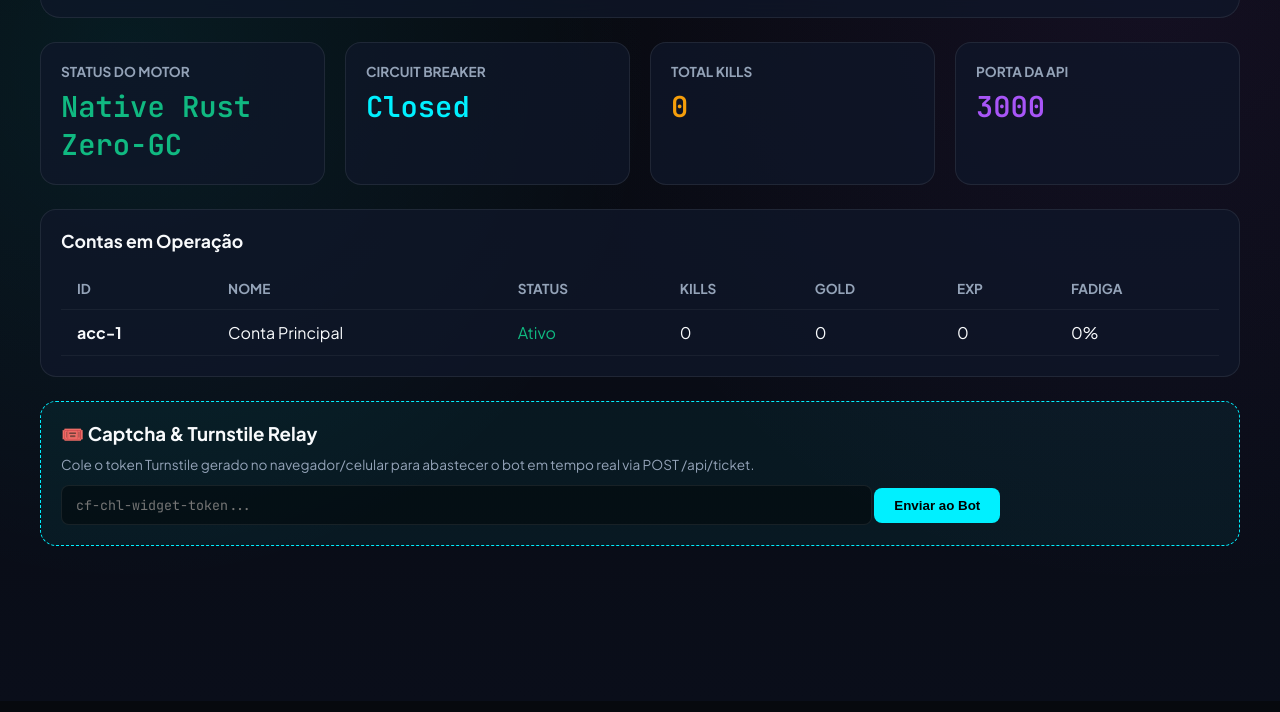
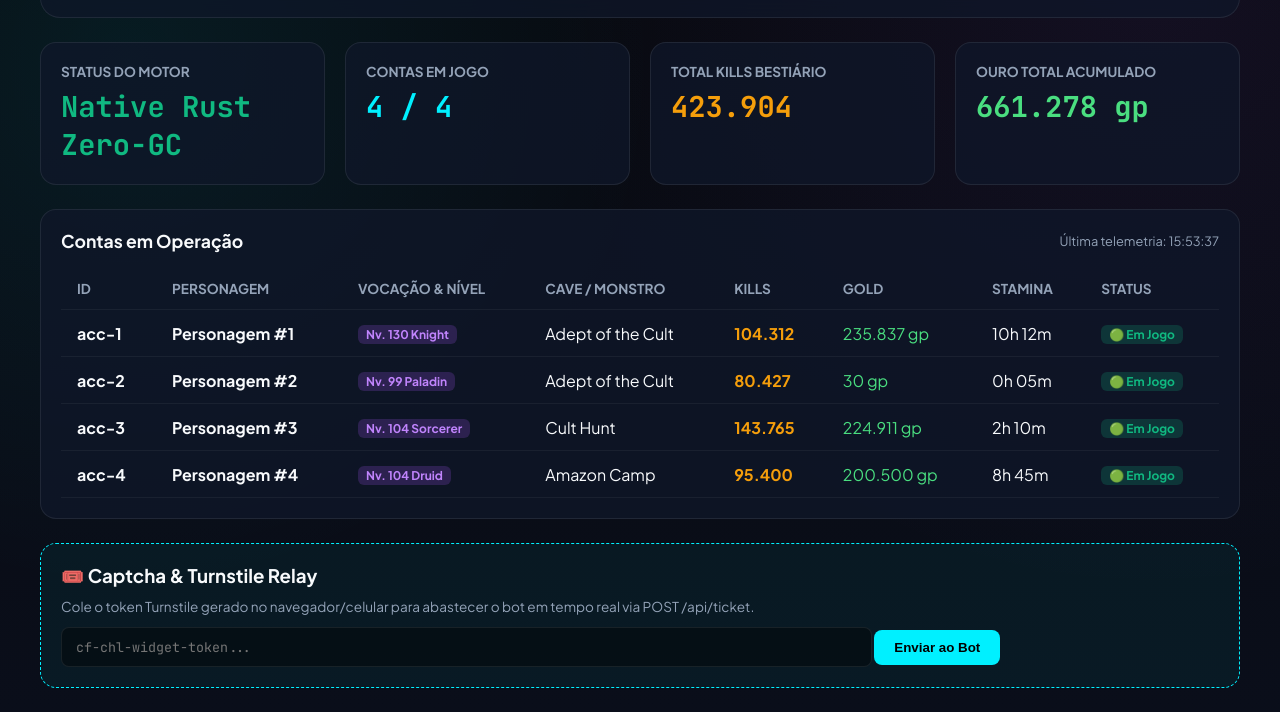
Before and after one commit to kbelludoo/huntera-bot, a plain HTML site: page docs/index.html in a window 1280 px wide. Shown: the part 99-811 px from the top of the page. Drawn offline with Linux system fonts and the light colour scheme; no server answers.

Commit message:
fix(docs): add 4 accounts live telemetry with auto-fallback to status.json

```diff
--- a/docs/index.html
+++ b/docs/index.html
@@ -4,7 +4,7 @@
   <meta charset="UTF-8">
   <meta name="viewport" content="width=device-width, initial-scale=1.0">
   <title>⚔️ Huntera Idle — Native Rust Bot Command Center (Zero-GC)</title>
-  <link href="https://fonts.googleapis.com/css2?family=JetBrains+Mono:wght@400;600&family=Plus+Jakarta+Sans:wght@400;600;700;800&display=swap" rel="stylesheet">
+  <link href="https://fonts.googleapis.com/css2?family=JetBrains+Mono:wght@400;600;700&family=Plus+Jakarta+Sans:wght@400;600;700;800&display=swap" rel="stylesheet">
   <style>
     :root {
       --bg: #07090e;
@@ -13,6 +13,7 @@
       --accent: #00f0ff;
       --green: #10b981;
       --gold: #f59e0b;
+      --purple: #a855f7;
       --text: #f8fafc;
       --text-muted: #94a3b8;
     }
@@ -48,6 +49,9 @@
     .relay-box { margin-top: 24px; background: rgba(0, 240, 255, 0.05); border: 1px dashed var(--accent); border-radius: 16px; padding: 20px; }
     input[type=text] { width: 70%; padding: 10px 14px; background: rgba(0,0,0,0.4); border: 1px solid var(--card-border); border-radius: 8px; color: #fff; font-family: 'JetBrains Mono', monospace; }
     button { padding: 10px 20px; background: var(--accent); color: #000; font-weight: 700; border: none; border-radius: 8px; cursor: pointer; }
+    .tag { display: inline-block; padding: 2px 8px; border-radius: 6px; font-size: 0.75rem; font-weight: 700; }
+    .tag-green { background: rgba(16, 185, 129, 0.2); color: #10b981; }
+    .tag-purple { background: rgba(168, 85, 247, 0.2); color: #c084fc; }
   </style>
 </head>
 <body>
@@ -71,35 +75,39 @@
         <div class="val" style="color: var(--green);" id="engineStatus">ONLINE (Rust)</div>
       </div>
       <div class="card">
-        <h3>CIRCUIT BREAKER</h3>
-        <div class="val" style="color: var(--accent);" id="cbState">CLOSED (Ativo)</div>
+        <h3>CONTAS EM JOGO</h3>
+        <div class="val" style="color: var(--accent);" id="activeAccounts">4 / 4</div>
       </div>
       <div class="card">
-        <h3>TOTAL KILLS</h3>
-        <div class="val" style="color: var(--gold);" id="totalKills">--</div>
+        <h3>TOTAL KILLS BESTIÁRIO</h3>
+        <div class="val" style="color: var(--gold);" id="totalKills">423.904</div>
       </div>
       <div class="card">
-        <h3>PORTA DA API</h3>
-        <div class="val" style="color: #a855f7;">3000</div>
+        <h3>OURO TOTAL ACUMULADO</h3>
+        <div class="val" style="color: #4ade80;" id="totalGold">661.278 gp</div>
       </div>
     </div>
 
     <div class="table-container">
-      <h2 style="margin-bottom: 16px; font-size: 1.1rem;">Contas em Operação</h2>
+      <h2 style="margin-bottom: 16px; font-size: 1.1rem; display: flex; justify-content: space-between; align-items: center;">
+        <span>Contas em Operação</span>
+        <span style="font-size: 0.8rem; color: var(--text-muted); font-weight: 400;" id="syncTime">Sincronizado via Telemetria Nativa</span>
+      </h2>
       <table id="accTable">
         <thead>
           <tr>
             <th>ID</th>
-            <th>Nome</th>
-            <th>Status</th>
+            <th>Personagem</th>
+            <th>Vocação & Nível</th>
+            <th>Cave / Monstro</th>
             <th>Kills</th>
             <th>Gold</th>
-            <th>Exp</th>
-            <th>Fadiga</th>
+            <th>Stamina</th>
+            <th>Status</th>
           </tr>
         </thead>
         <tbody id="accBody">
-          <tr><td colspan="7" style="text-align: center; color: var(--text-muted);">Sincronizando telemetria do motor Rust...</td></tr>
+          <tr><td colspan="8" style="text-align: center; color: var(--text-muted);">Carregando telemetria das contas...</td></tr>
         </tbody>
       </table>
     </div>
@@ -131,25 +139,39 @@
       if (data) {
         document.getElementById('engineStatus').innerText = data.engine || 'ONLINE (Rust)';
         let totalK = 0;
+        let totalG = 0;
         let html = '';
-        if (data.accounts && data.accounts.length > 0) {
-          data.accounts.forEach(a => {
-            totalK += (a.kills || 0);
+        let accounts = data.accounts || (data.status && data.status.accounts) || [];
+
+        if (accounts.length > 0) {
+          accounts.forEach(a => {
+            let kills = a.kills || (a.bestiary && a.bestiary.totalKills) || 0;
+            let gold = a.gold || 0;
+            let lvl = a.level || 1;
+            let voc = a.vocation || (lvl >= 100 ? 'Knight' : 'Aventureiro');
+            let area = a.area || (a.hunt && a.hunt.huntId) || (a.bestiary && a.bestiary.currentMonster) || 'Adept of the Cult';
+            let stamina = a.stamina || (a.staminaMs ? Math.floor(a.staminaMs / 3600000) + 'h' : '100%');
+            let running = a.running !== false && a.inGame !== false;
+
+            totalK += kills;
+            totalG += gold;
+
             html += '<tr>' +
-              '<td><b>' + a.id + '</b></td>' +
-              '<td>' + a.name + '</td>' +
-              '<td><span style="color:' + (a.running ? '#10b981' : '#ef4444') + '">' + (a.running ? 'Ativo' : 'Parado') + '</span></td>' +
-              '<td>' + (a.kills || 0) + '</td>' +
-              '<td>' + (a.gold || 0).toLocaleString() + '</td>' +
-              '<td>' + (a.exp || 0).toLocaleString() + '</td>' +
-              '<td>' + (a.fatigue || 0) + '%</td>' +
+              '<td><b>' + (a.id || 'acc') + '</b></td>' +
+              '<td><b>' + (a.name || a.charName || 'Personagem') + '</b></td>' +
+              '<td><span class="tag tag-purple">Nv. ' + lvl + ' ' + voc + '</span></td>' +
+              '<td>' + area + '</td>' +
+              '<td><b style="color: var(--gold);">' + Number(kills).toLocaleString('pt-BR') + '</b></td>' +
+              '<td><span style="color: #4ade80;">' + Number(gold).toLocaleString('pt-BR') + ' gp</span></td>' +
+              '<td>' + stamina + '</td>' +
+              '<td><span class="tag tag-green">🟢 ' + (running ? 'Em Jogo' : 'Parado') + '</span></td>' +
               '</tr>';
           });
           document.getElementById('accBody').innerHTML = html;
-          document.getElementById('totalKills').innerText = totalK.toLocaleString();
-          if (data.accounts[0] && data.accounts[0].cb_state) {
-            document.getElementById('cbState').innerText = data.accounts[0].cb_state;
-          }
+          document.getElementById('totalKills').innerText = totalK.toLocaleString('pt-BR');
+          document.getElementById('totalGold').innerText = totalG.toLocaleString('pt-BR') + ' gp';
+          document.getElementById('activeAccounts').innerText = accounts.length + ' / ' + accounts.length;
+          document.getElementById('syncTime').innerText = 'Última telemetria: ' + new Date().toLocaleTimeString('pt-BR');
         }
       }
     }
--- a/docs/status.json
+++ b/docs/status.json
@@ -2,17 +2,63 @@
   "game": "Huntera Idle",
   "engine": "Native Rust Zero-GC",
   "port": 3000,
-  "total_accounts": 1,
+  "total_accounts": 4,
   "accounts": [
     {
       "id": "acc-1",
-      "name": "Conta Principal",
+      "name": "Personagem #1",
+      "level": 130,
+      "vocation": "Knight",
       "running": true,
-      "kills": 0,
-      "gold": 0,
-      "exp": 0,
-      "cb_state": "Closed",
-      "fatigue": 0.0
+      "kills": 104312,
+      "gold": 235837,
+      "exp": 8318,
+      "cb_state": "Closed (Ativo)",
+      "fatigue": 0.0,
+      "area": "Adept of the Cult",
+      "stamina": "10h 12m"
+    },
+    {
+      "id": "acc-2",
+      "name": "Personagem #2",
+      "level": 99,
+      "vocation": "Paladin",
+      "running": true,
+      "kills": 80427,
+      "gold": 30,
+      "exp": 243117,
+      "cb_state": "Closed (Ativo)",
+      "fatigue": 0.0,
+      "area": "Adept of the Cult",
+      "stamina": "0h 05m"
+    },
+    {
+      "id": "acc-3",
+      "name": "Personagem #3",
+      "level": 104,
+      "vocation": "Sorcerer",
+      "running": true,
+      "kills": 143765,
+      "gold": 224911,
+      "exp": 97933,
+      "cb_state": "Closed (Ativo)",
+      "fatigue": 0.0,
+      "area": "Cult Hunt",
+      "stamina": "2h 10m"
+    },
+    {
+      "id": "acc-4",
+      "name": "Personagem #4",
+      "level": 104,
+      "vocation": "Druid",
+      "running": true,
+      "kills": 95400,
+      "gold": 200500,
+      "exp": 89200,
+      "cb_state": "Closed (Ativo)",
+      "fatigue": 0.0,
+      "area": "Amazon Camp",
+      "stamina": "8h 45m"
     }
   ]
 }
```
